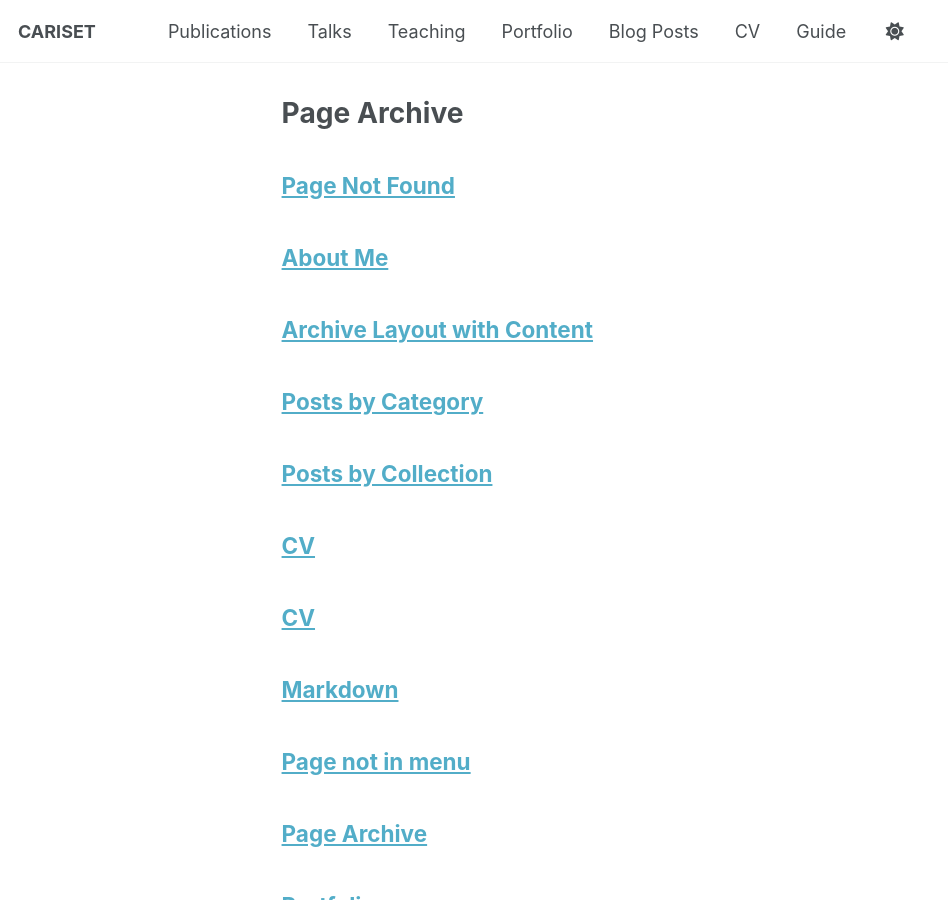
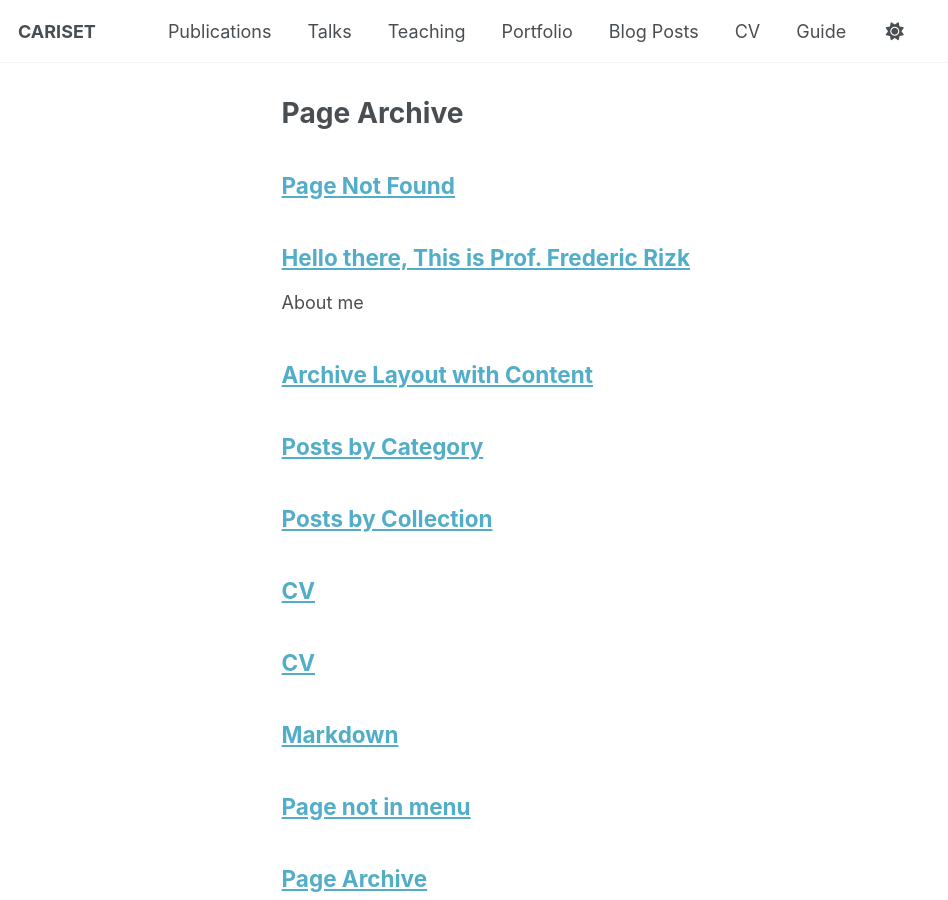
Before and after one commit to FredericRizk/CARISET.github.io, a Jekyll site: the page built from _pages/page-archive.html, in a window 1280 px wide and 900 px high. Shown: the whole window, without its empty margins (0-948 px from the left). Built offline with Jekyll 4.4.1, drawn with Linux system fonts in a browser that asks for light colours; a script that is not in the unit is left out.

Commit message:
Update about.md

```diff
--- a/_pages/about.md
+++ b/_pages/about.md
@@ -1,7 +1,13 @@
 ---
-layout: page
-title: About Me
-permalink: /about/
+permalink: /
+title: Hello there, This is Prof. Frederic Rizk
+excerpt: "About me"
+author_profile: true
+redirect_from:
+  - /about/
+  - /about.html
+
+
 ---
 
 # Welcome to My Academic Portfolio
```
